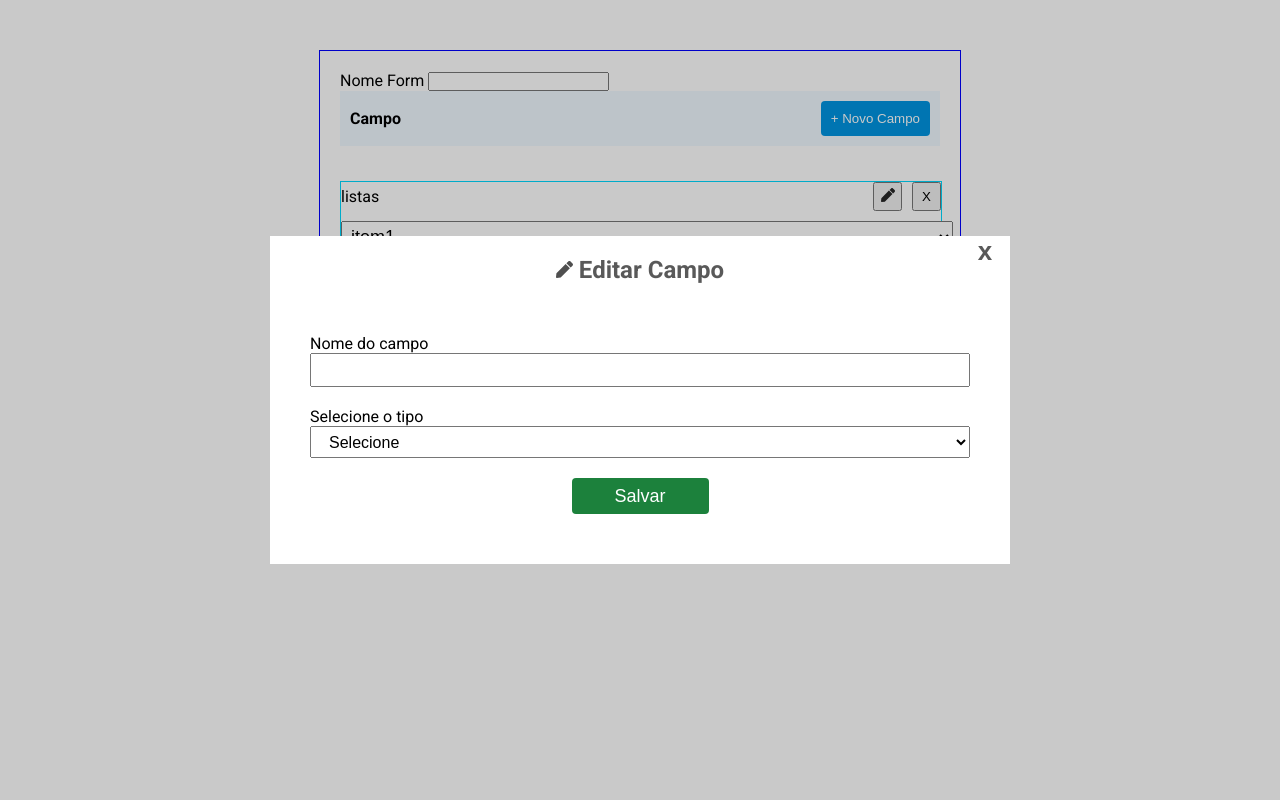
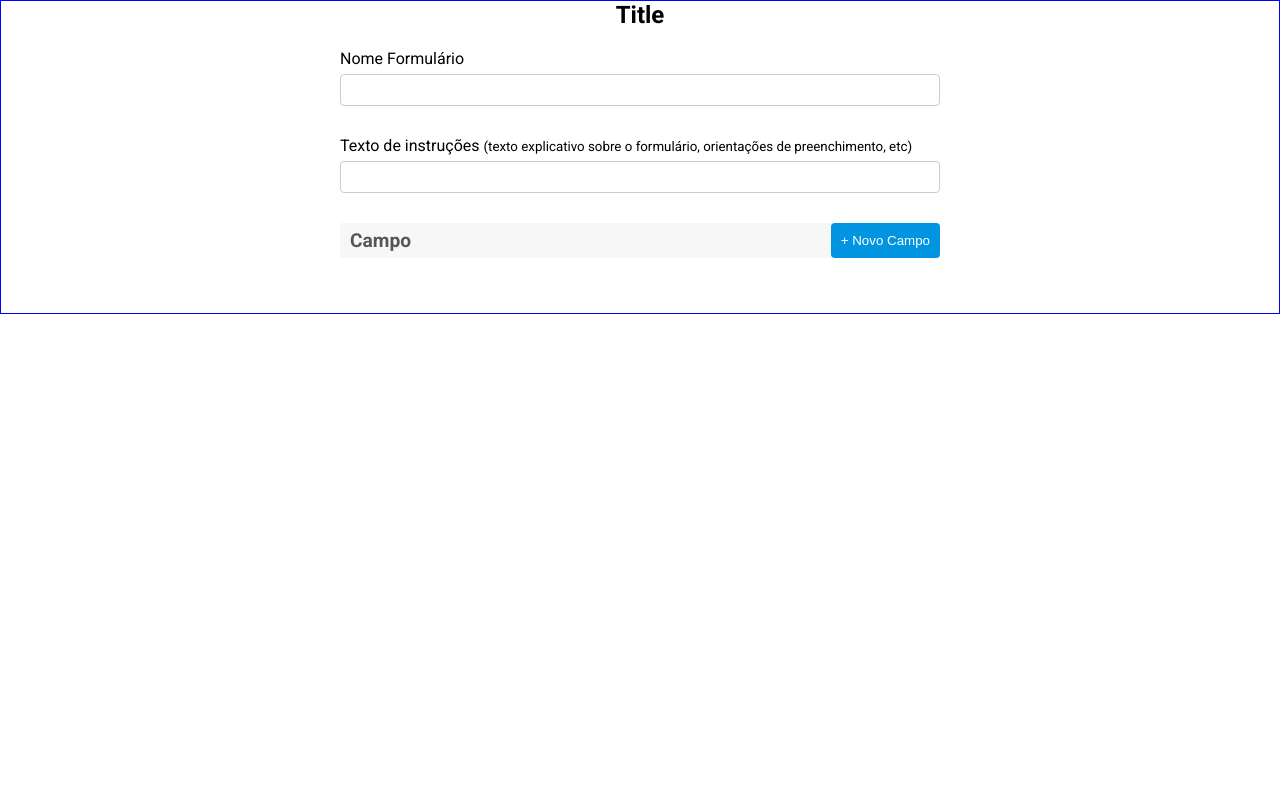
Before and after one commit to Sara01romao/edit-form, a PHP site: page / in a window 1280 px wide. Run offline with PHP 8.4, Linux system fonts and the light colour scheme.

Commit message:
style: formulario

```diff
--- a/index.html
+++ b/index.html
@@ -28,9 +28,9 @@
                 <label for="">Selecione o tipo</label>
                 <select name="tipo" id="tipo-campo">
                     <option value="">Selecione</option>
-                    <option value="um">Um</option>
-                    <option value="dois">Dois</option>
-                    <option value="tres">Três</option>
+                    <option value="um">Texto Simples</option>
+                    <option value="dois">Texto Logo</option>
+                    <option value="tres">Lista de Opções</option>
                 </select>
                 <small class="erro-campo">Selecione o tipo</small>
             </div>
@@ -87,73 +87,34 @@
 
 
 
+  <section class="novo-formulario-container">
+    <h1>Title</h1>
+    <form action="" id="novo-form">
 
-  <form action="" id="novo-form">
+        <div class="form-campo-container">
+           <label for="">Nome Formulário</label>
+           <input type="text">
 
-     <div>
-        <label for="">Nome Form</label>
-        <input type="text">
+        </div>
 
-     </div>
+        <div class="form-campo-container">
+           <label for="">Texto de instruções <small>(texto explicativo sobre o formulário, orientações de preenchimento, etc)</small></label>
+           <input type="text">
 
-     <div class="criar-campo-title">
-        <h4>Campo</h4>
-        <button type="button" class="open-modal-add">+ Novo Campo</button>
-     </div>
+        </div>
 
-    <div class="novoCampo" id="campo_0">
-        <div>
-            <label>listas</label>
-            <div>
-                <button type="button" class="editar-campo" onclick='editarCampo(this)'>
-                    <svg width="14" height="14" viewBox="0 0 14 14" fill="none" xmlns="http://www.w3.org/2000/svg">
-                        <path d="M7.95001 2.54937L11.4505 6.04997L3.84938 13.6514L0.728442 13.9959C0.31064 14.0421 -0.0423582 13.6888 0.00412498 13.271L0.351382 10.1478L7.95001 2.54937ZM13.6155 2.02819L11.9719 0.384528C11.4592 -0.128176 10.6277 -0.128176 10.115 0.384528L8.56878 1.93084L12.0692 5.43145L13.6155 3.88513C14.1282 3.37215 14.1282 2.54089 13.6155 2.02819Z" fill="#262626"></path>
-                    </svg>
-                </button>
-                <button type="button" class="remove-campo" onclick="removerCampo(this)"> X</button>
-            </div>
+        <div class="criar-campo-title">
+           <h4>Campo</h4>
+           <button type="button" class="open-modal-add">+ Novo Campo</button>
         </div>
-         <select name="listas">
-            <option value="item1">item1</option><option value="item3">item3</option>
-          </select>
 
 
-    </div>
-
-    <div class="novoCampo" id="campo_1699287220905">
-        <div>
-            <label>Nome</label>
-            <div>
-                <button type="button" class="editar-campo" onclick="editarCampo(this)">
-                    <svg width="14" height="14" viewBox="0 0 14 14" fill="none" xmlns="http://www.w3.org/2000/svg">
-                        <path d="M7.95001 2.54937L11.4505 6.04997L3.84938 13.6514L0.728442 13.9959C0.31064 14.0421 -0.0423582 13.6888 0.00412498 13.271L0.351382 10.1478L7.95001 2.54937ZM13.6155 2.02819L11.9719 0.384528C11.4592 -0.128176 10.6277 -0.128176 10.115 0.384528L8.56878 1.93084L12.0692 5.43145L13.6155 3.88513C14.1282 3.37215 14.1282 2.54089 13.6155 2.02819Z" fill="#262626"></path>
-                    </svg>
-                </button>
-                <button type="button" class="remove-campo" onclick="removerCampo(this)"> X</button>
-            </div>
-        </div>
-        <input name="Nome">
 
 
-    </div>
 
+     </form>
+  </section>
 
-    <div class="novoCampo" id="campo_1699288771532">
-        <div>
-            <label>msg</label>
-
-            <div>
-                <button type="button" class="editar-campo" onclick="editarCampo(this)">Editar</button>
-                <button type="button" class="remove-campo" onclick="removerCampo(this)"> X</button>
-            </div>
-        </div>
-
-        <textarea name="msg" style=""></textarea>
-
-
-    </div>
-
-  </form>
 
 
 
@@ -187,9 +148,9 @@
                 <label for="">Selecione o tipo</label>
                 <select name="tipo" id="tipo-campo-edit">
                     <option value="">Selecione</option>
-                    <option value="um">Um</option>
-                    <option value="dois">Dois</option>
-                    <option value="tres">Três</option>
+                    <option value="um">Texto Simples</option>
+                    <option value="dois">Texto Longo</option>
+                    <option value="tres">Lista de Opções</option>
                 </select>
                 <small class="erro-campo">Preencha o campo</small>
             </div>
@@ -213,7 +174,7 @@
 
 
                 <div class="option-lista-edit editar-campo">
-                <h4>Lista</h4>
+                <h4>Opções</h4>
 
                 <div class="msg-option">
                     <p>Adicione opções</p>
@@ -396,7 +357,7 @@
                                 <div>
                                     <button type='button' class='editar-campo' onclick='editarCampo(this)'>
                                         <svg width="14" height="14" viewBox="0 0 14 14" fill="none" xmlns="http://www.w3.org/2000/svg">
-                                            <path d="M7.95001 2.54937L11.4505 6.04997L3.84938 13.6514L0.728442 13.9959C0.31064 14.0421 -0.0423582 13.6888 0.00412498 13.271L0.351382 10.1478L7.95001 2.54937ZM13.6155 2.02819L11.9719 0.384528C11.4592 -0.128176 10.6277 -0.128176 10.115 0.384528L8.56878 1.93084L12.0692 5.43145L13.6155 3.88513C14.1282 3.37215 14.1282 2.54089 13.6155 2.02819Z" fill="#262626"/>
+                                            <path d="M7.95001 2.54937L11.4505 6.04997L3.84938 13.6514L0.728442 13.9959C0.31064 14.0421 -0.0423582 13.6888 0.00412498 13.271L0.351382 10.1478L7.95001 2.54937ZM13.6155 2.02819L11.9719 0.384528C11.4592 -0.128176 10.6277 -0.128176 10.115 0.384528L8.56878 1.93084L12.0692 5.43145L13.6155 3.88513C14.1282 3.37215 14.1282 2.54089 13.6155 2.02819Z" fill="#21813C"/>
                                         </svg>
 
                                     </button>
@@ -450,7 +411,7 @@
                                 <div>
                                     <button type='button' class='editar-campo' onclick='editarCampo(this)'>
                                         <svg width="14" height="14" viewBox="0 0 14 14" fill="none" xmlns="http://www.w3.org/2000/svg">
-                                            <path d="M7.95001 2.54937L11.4505 6.04997L3.84938 13.6514L0.728442 13.9959C0.31064 14.0421 -0.0423582 13.6888 0.00412498 13.271L0.351382 10.1478L7.95001 2.54937ZM13.6155 2.02819L11.9719 0.384528C11.4592 -0.128176 10.6277 -0.128176 10.115 0.384528L8.56878 1.93084L12.0692 5.43145L13.6155 3.88513C14.1282 3.37215 14.1282 2.54089 13.6155 2.02819Z" fill="#262626"/>
+                                            <path d="M7.95001 2.54937L11.4505 6.04997L3.84938 13.6514L0.728442 13.9959C0.31064 14.0421 -0.0423582 13.6888 0.00412498 13.271L0.351382 10.1478L7.95001 2.54937ZM13.6155 2.02819L11.9719 0.384528C11.4592 -0.128176 10.6277 -0.128176 10.115 0.384528L8.56878 1.93084L12.0692 5.43145L13.6155 3.88513C14.1282 3.37215 14.1282 2.54089 13.6155 2.02819Z" fill="#21813C"/>
                                         </svg>
                                     </button>
                                     <button type='button' class='remove-campo' onclick='removerCampo(this)'> X</button>
@@ -489,7 +450,7 @@
                             <div>
                                 <button type='button' class='editar-campo' onclick='editarCampo(this)'>
                                     <svg width="14" height="14" viewBox="0 0 14 14" fill="none" xmlns="http://www.w3.org/2000/svg">
-                                            <path d="M7.95001 2.54937L11.4505 6.04997L3.84938 13.6514L0.728442 13.9959C0.31064 14.0421 -0.0423582 13.6888 0.00412498 13.271L0.351382 10.1478L7.95001 2.54937ZM13.6155 2.02819L11.9719 0.384528C11.4592 -0.128176 10.6277 -0.128176 10.115 0.384528L8.56878 1.93084L12.0692 5.43145L13.6155 3.88513C14.1282 3.37215 14.1282 2.54089 13.6155 2.02819Z" fill="#262626"/>
+                                            <path d="M7.95001 2.54937L11.4505 6.04997L3.84938 13.6514L0.728442 13.9959C0.31064 14.0421 -0.0423582 13.6888 0.00412498 13.271L0.351382 10.1478L7.95001 2.54937ZM13.6155 2.02819L11.9719 0.384528C11.4592 -0.128176 10.6277 -0.128176 10.115 0.384528L8.56878 1.93084L12.0692 5.43145L13.6155 3.88513C14.1282 3.37215 14.1282 2.54089 13.6155 2.02819Z" fill="#21813C"/>
                                     </svg>
                                 </button>
                                 <button type='button' class='remove-campo' onclick='removerCampo(this)'> X</button>
--- a/style.css
+++ b/style.css
@@ -18,13 +18,19 @@ body{
 
 /*form*/
 
+.novo-formulario-container{
+    border: 1px solid  blue;
+}
+
+.novo-formulario-container h1{
+    text-align: center;
+
+}
+
+
 #novo-form{
-    max-width:600px;
-    width: 100%;
-    margin: 50px auto;
-
-    border: 1px solid  blue;
-
+    max-width: 600px;
+    margin: 0 auto;
     padding: 20px;
 
 }
@@ -33,10 +39,34 @@ body{
     display: flex;
     justify-content: space-between;
     align-items: center;
-    background: aliceblue;
-    padding: 10px;
+    background: #F7F7F7;
     margin-bottom: 35px;
 
+}
+
+.criar-campo-title h4{
+    color: #595555;
+    font-size: 1.2rem;
+    padding: 0px 10px;
+
+}
+
+
+.form-campo-container{
+
+    display: flex;
+    flex-direction: column;
+    margin-bottom: 30px;
+}
+
+.form-campo-container input{
+
+    height: 30px;
+    font-size: 16px;
+    padding: 0px 5px;
+    border: 1px solid #CCCCCC;
+    margin-top: 6px;
+    border-radius: 4px;
 }
 
 .open-modal-add{
@@ -51,7 +81,7 @@ body{
 .novoCampo{
     width: 100%;
     border: 1px solid  rgb(0, 217, 255);
-    margin-bottom: 10px;
+    margin-bottom: 20px;
     display: flex;
     flex-direction: column;
     gap: 10px;
@@ -67,21 +97,46 @@ body{
 }
 
 .novoCampo div button{
-    width: 25px;
-    height: 25px;
+    width: 35px;
+    height: 35px;
+    background: #F0F0F0;
+    border: none;
+    cursor: pointer;
+    transition: 0.8s;
+}
+
+.novoCampo div button:hover{
+    background: #d2d2d2;
+    transition: 0.5s;
+}
+
+
+.remove-campo{
+    color: red;
+    font-weight: bold;
 }
 
 .novoCampo input, .novoCampo select{
-    width: 100%;
+
     height: 30px;
     font-size: 18px;
     padding: 0px 5px;
+    border: 1px solid #CCCCCC;
+    margin-top: 6px;
+    border-radius: 4px;
 }
 
 .novoCampo textarea{
     height: 100px;
+    border: 1px solid #CCCCCC;
+    margin-top: 6px;
+    border-radius: 4px;
 }
 
+
+#novo-form:has(novoCampo){
+    border: 1px solid red;
+}
 
 /*modal adiciona*/
 
@@ -123,6 +178,7 @@ body{
 
 .modal-campo-container h2{
     text-align: center;
+    color: #595959;
 
 }
 
@@ -190,6 +246,10 @@ body{
     height: 30px;
     padding: 0px 14px;
     font-size: 16px;
+    border: 1px solid #CCCCCC;
+    margin-top: 6px;
+    border-top-left-radius: 4px;
+    border-bottom-left-radius: 4px;
 }
 
 
@@ -210,7 +270,6 @@ body{
 .option-item{
     display: flex;
     align-items: center;
-    gap: 5px;
     margin: 10px 0px;
     justify-content: space-between;
     position: relative;
@@ -220,7 +279,10 @@ body{
     width: 100%;
     height: 30px;
     padding: 0px 14px;
-    font-size: 18px;
+    font-size: 16px;
+    border-top-left-radius: 4px;
+    border-bottom-left-radius: 4px;
+    border: 1px solid #CCCCCC;
 }
 
 .option-item svg{
@@ -230,7 +292,7 @@ body{
 
 .option-item button{
     width: 40px;
-    height: 35px;
+    height: 32px;
     font-weight: bold;
     color: red;
     background: #F0F0F0;
@@ -254,6 +316,9 @@ body{
     height: 30px;
     padding: 0px 14px;
     font-size: 16px;
+    border: 1px solid #CCCCCC;
+    margin-top: 6px;
+    border-radius: 4px;
 }
 
 .salvar-campo{
@@ -283,7 +348,7 @@ body{
     background-color: rgba(0, 0, 0, 0.212);
     position: absolute;
     top: 0px;
-    display: flex;
+    display: none;
     justify-content: center;
     align-items: center;
 }
@@ -296,6 +361,7 @@ body{
     padding: 20px;
     background-color: #fff;
     padding: 20px 20px 30px;
+    border-radius: 4px;
 
 }
 
@@ -322,6 +388,7 @@ body{
     padding: 0px 10px 10px 10px;
     color: #595959;
     cursor: pointer;
+    border-top-right-radius: 4px;
 }
 
 
```
